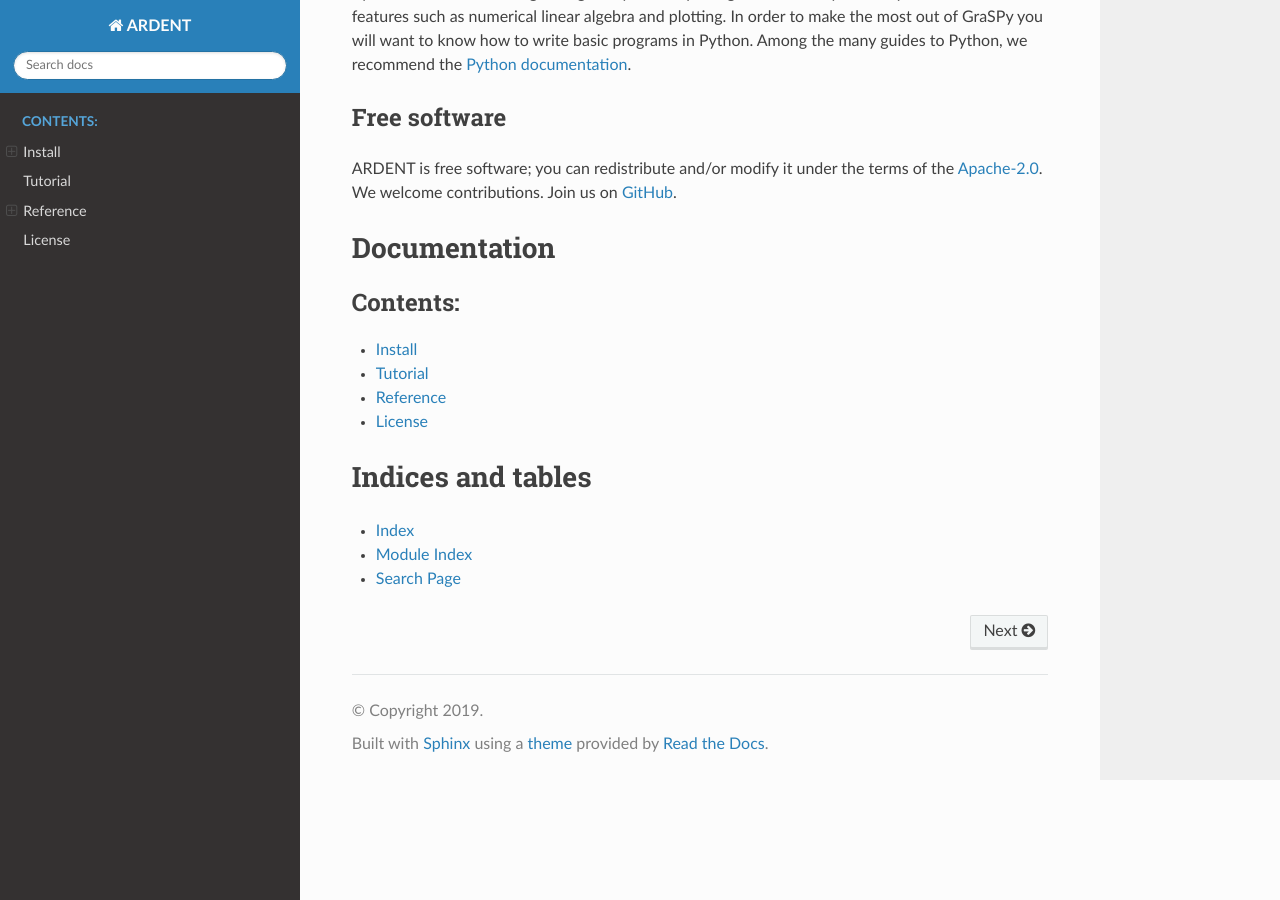
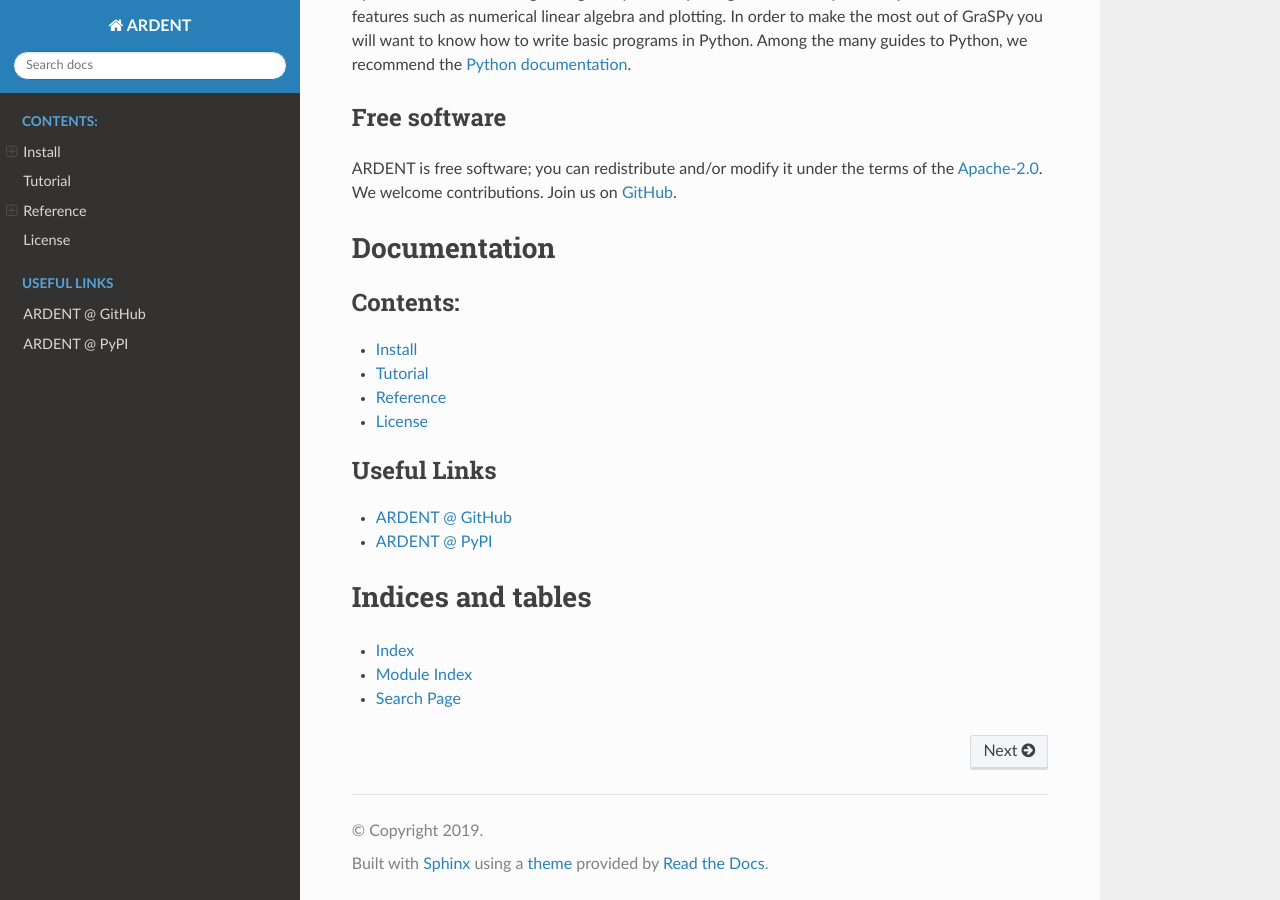
Before and after one commit to neurodata/ardent, a Sphinx documentation site: the page built from docs/index.rst, in a window 1280 px wide and 900 px high, scrolled down 723 px. Built offline with Sphinx 7.4.7 and the Read the Docs theme 2.0.0, drawn with Linux system fonts in a browser that asks for light colours; pages that are not in the unit, such as notebooks, are missing from menus; the version number could not be read and is left out.

Commit message:
Update docs/index.rst with Useful Links

```diff
--- a/docs/index.rst
+++ b/docs/index.rst
@@ -54,7 +54,12 @@
    reference/index
    license
 
+.. toctree::
+   :maxdepth: 1
+   :caption: Useful Links
 
+   ARDENT @ GitHub <http://www.github.com/neurodata/ardent/>
+   ARDENT @ PyPI <https://pypi.org/project/ardent/>
 
 Indices and tables
 ==================
```
